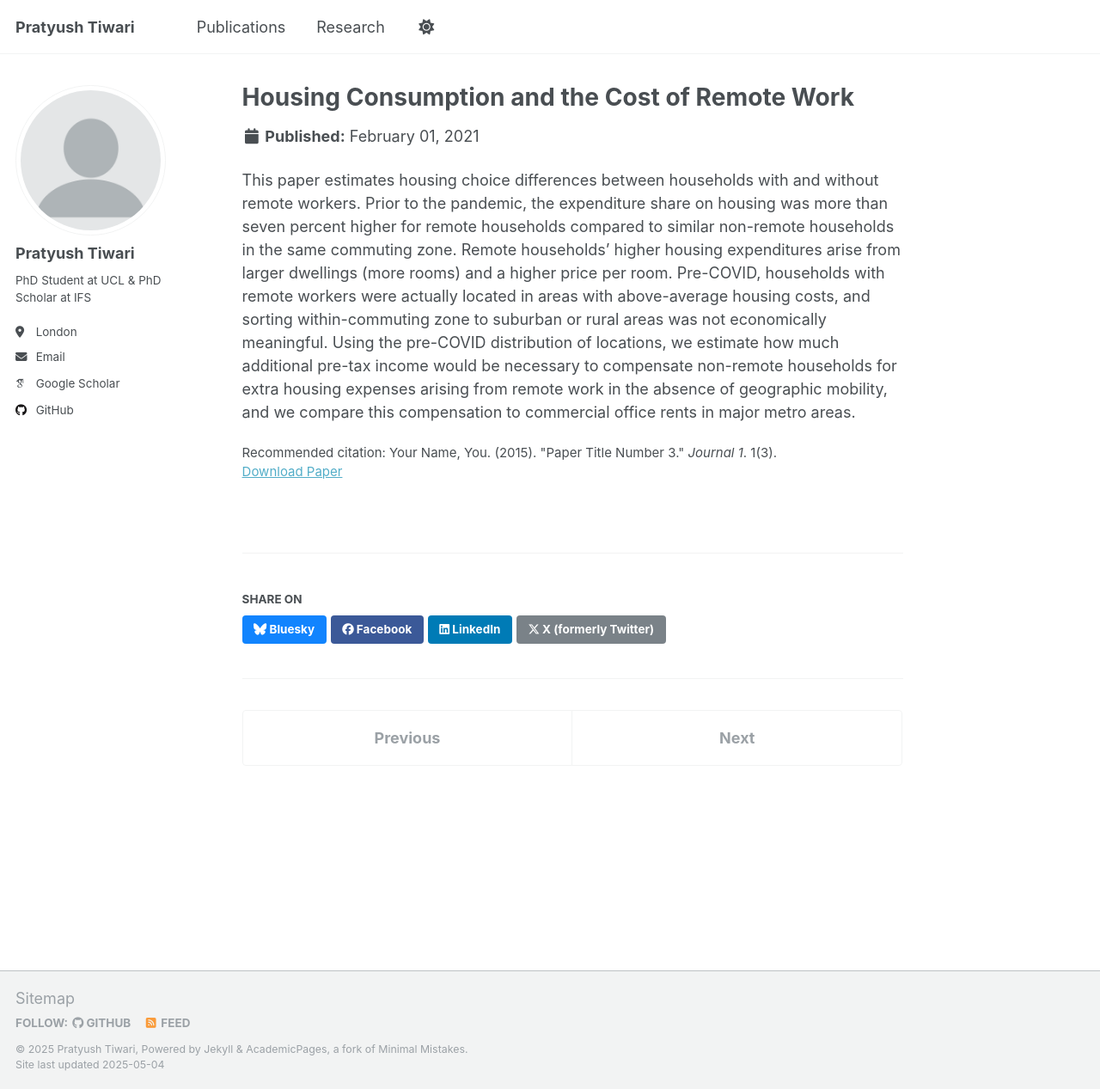
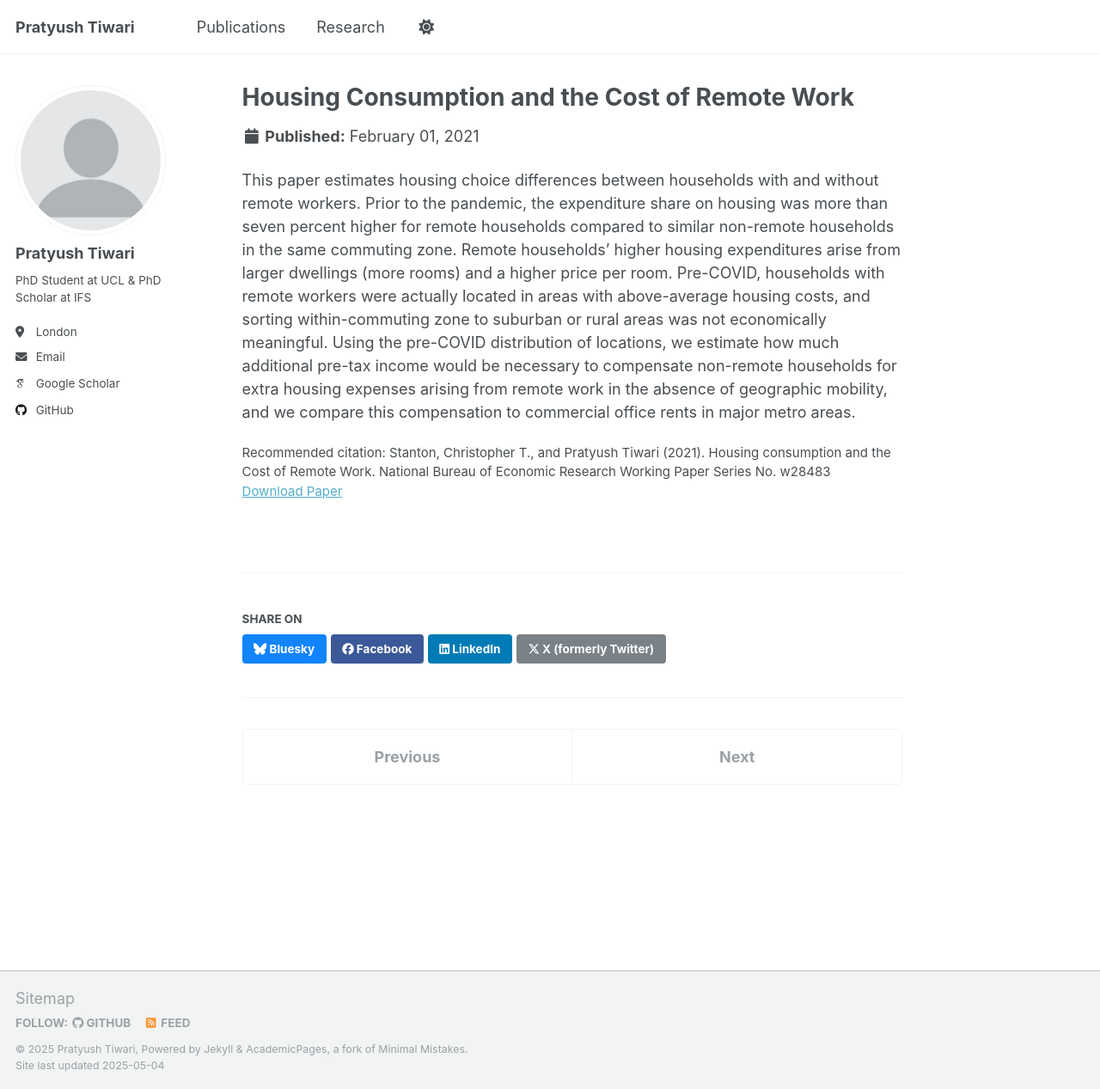
Before and after one commit to PratyushTiwari/pratyushtiwari.github.io, a Jekyll site: the page built from _publications/paper_housing.md, in a window 1280 px wide and 1267 px high. Shown: the whole window at 86% size. Built offline with Jekyll 4.4.1, drawn with Linux system fonts in a browser that asks for light colours; some web fonts are replaced.

Commit message:
Update paper_housing.md

```diff
--- a/_publications/paper_housing.md
+++ b/_publications/paper_housing.md
@@ -5,7 +5,7 @@ category: workingpapers
 permalink: /publication/paper_housing
 date: 2021-02-01
 paperurl: 'http://academicpages.github.io/files/paper3.pdf'
-citation: 'Your Name, You. (2015). &quot;Paper Title Number 3.&quot; <i>Journal 1</i>. 1(3).'
+citation: 'Stanton, Christopher T., and Pratyush Tiwari (2021). Housing consumption and the Cost of Remote Work. National Bureau of Economic Research Working Paper Series No. w28483'
 coauthors: "Chris Stanton"
 ---
 
```
